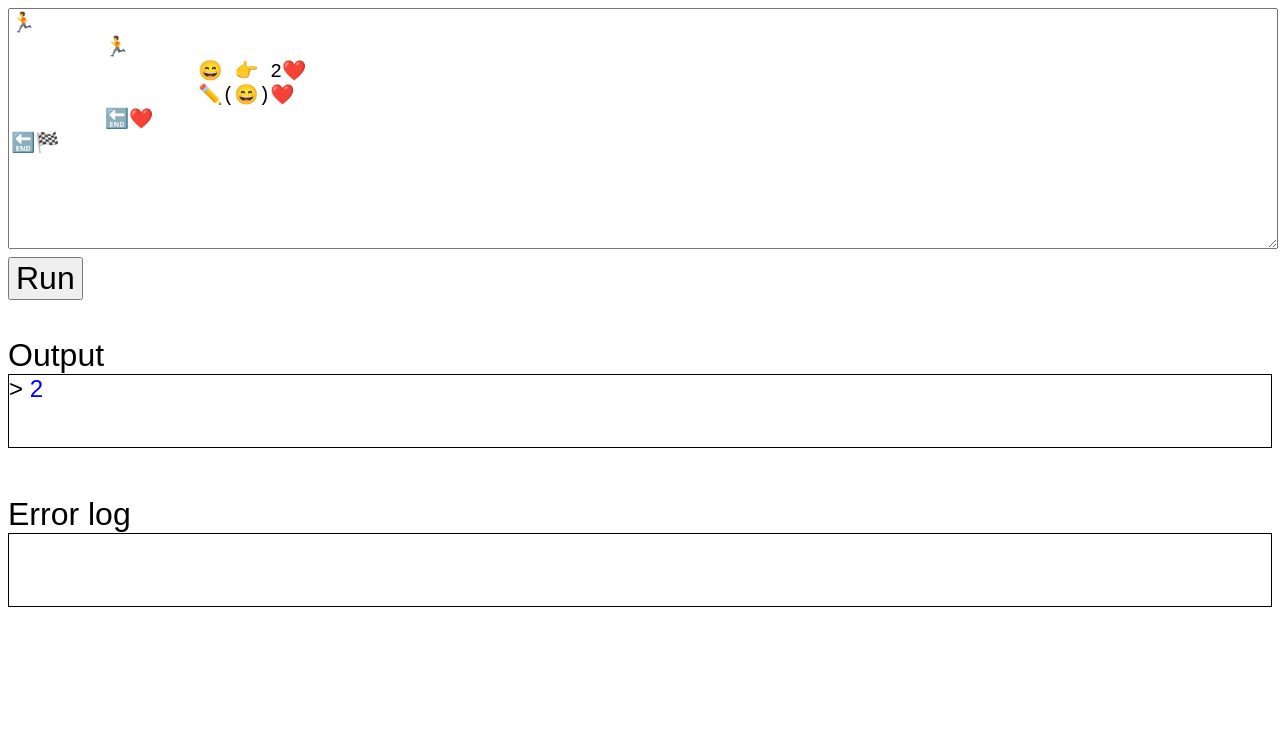
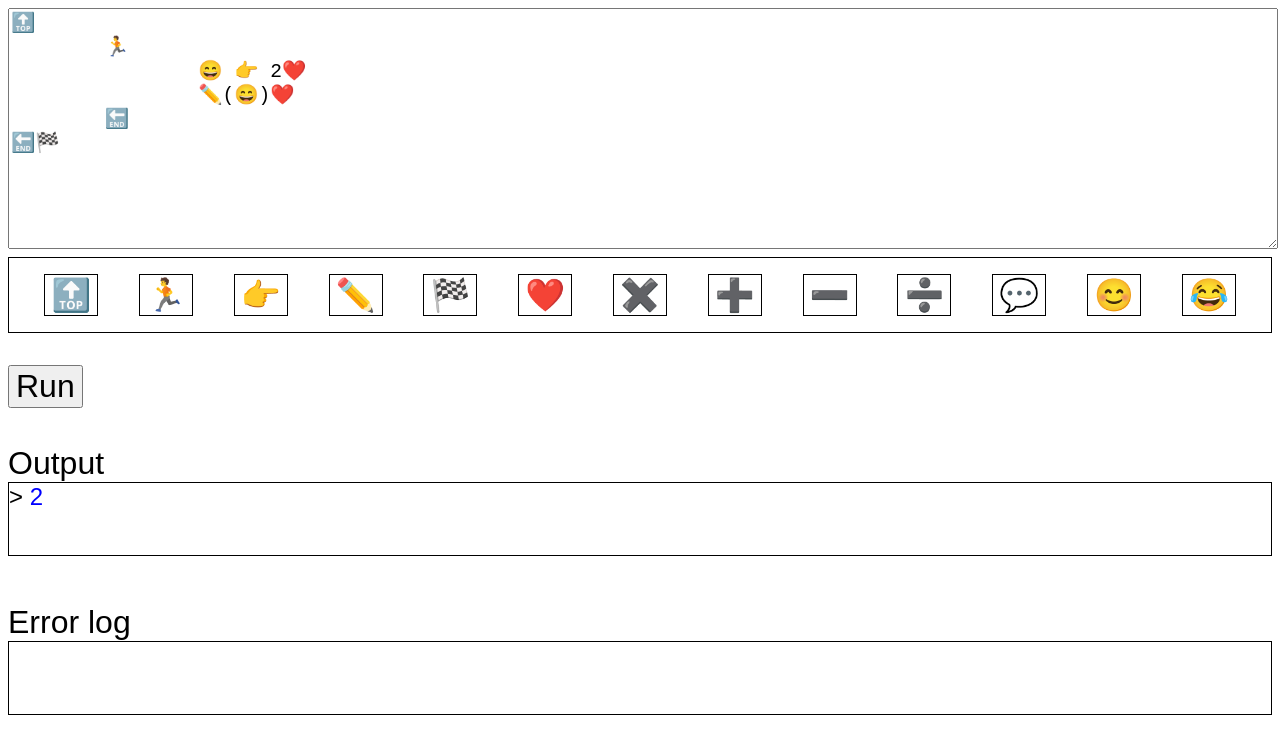
Before and after one commit to peter-grajcar/emojiScript, a plain HTML site: page index.html in a window 1280 px wide. Both pictures are taken after a click on the button "Run". Drawn offline with Linux system fonts and the light colour scheme.

Commit message:
Updated README.md, added STRING data type, updated NUMBER data type, fixed multiplication operator, updated editor

```diff
--- a/index.html
+++ b/index.html
@@ -4,11 +4,14 @@
 		<meta charset="UTF-8" />
 		<meta name="viewport" content="width=device-width, initial-scale=1.0" />
 		<style>
+			*:focus { outline: none; }
 			body { font-size: 2em; font-family: arial; }
 			button { font-size: 1em; }
 			textarea { font-size: 0.75em; overflow:scroll; white-space: nowrap; resize: vertical; }
 			#output { min-height: 3em; border: 1px solid black; overflow-x: scroll; overflow-y: visible; white-space: nowrap; font-size: 0.75em; margin-bottom: 2em; }
 			#error { min-height: 3em; border: 1px solid black; overflow-x: scroll; overflow-y: visible; white-space: nowrap; font-size: 0.75em; color: red; }
+			#keyboard { border: 1px solid black; margin-bottom: 1em; text-align: center; }
+			#keyboard button { border: 1px solid black; background: none; margin: 0.5em;}
 		</style>
 		<script src="interpreter.js"></script>
 		<script src="parser.js"></script>
@@ -17,13 +20,22 @@
 		<script src="utils.js"></script>
 	</head>
 	<body>
-		<textarea style="width: 100%" rows="10" id="code">
-🏃
-	🏃
-		😄 👉 2❤️
-		✏️(😄)❤️
-	🔚❤️
-🔚🏁</textarea>
+		<textarea style="width: 100%" rows="10" id="code">🔝&#10;	🏃&#10;		😄 👉 2❤️&#10;		✏️(😄)❤️&#10;	🔚&#10;🔚🏁</textarea>
+		<div id="keyboard">
+			<button class="key" value="🔝">🔝</button>
+			<button class="key" value="🏃">🏃</button>
+			<button class="key" value="👉">👉</button>
+			<button class="key" value="✏️">✏️</button>
+			<button class="key" value="🏁">🏁</button>
+			<button class="key" value="❤️">❤️</button>
+			<button class="key" value="✖️">✖️</button>
+			<button class="key" value="➕">➕</button>
+			<button class="key" value="➖">➖</button>
+			<button class="key" value="➗">➗</button>
+			<button class="key" value="💬">💬</button>
+			<button class="key" value="😊">😊</button>
+			<button class="key" value="😂">😂</button>
+		</div>
 		<button id="run">Run</button><br><br>
 		Output
 		<div id="output"></div>
@@ -48,6 +60,19 @@
 				}
 			}
 
+			var elements = document.getElementsByClassName("key");
+			for(var i = 0; i < elements.length; i++){
+				var element = elements[i];
+				element.onclick = function () {
+					console.log("A");
+					var textarea = document.getElementById("code");
+					var start = textarea.selectionStart;
+					textarea.value = textarea.value.substring(0,start) + this.value + textarea.value.substring(textarea.selectionEnd);
+					textarea.selectionEnd = start+this.value.length;
+					textarea.focus();
+				}
+			}
+
 		</script>
 	</body>
 </html>
--- a/interpreter.js
+++ b/interpreter.js
@@ -3,5 +3,6 @@ var Interpreter = function (parser) {
 
 	this.parse = function () {
 		this.parser.program();
+		//console.log(this.parser.GLOBAL_SCOPE);
 	}
 }
--- a/lexer.js
+++ b/lexer.js
@@ -6,7 +6,8 @@ var Lexer = function (code) {
 	var ignore = [" ", "\t", "\n"];
 	this.def = {
 		EOF: "EOF",
-		INT: "INTEGER",
+		NUM: "NUMBER",
+		STRING: "STRING",
 		PLUS: "PLUS",
 		MINUS: "MINUS",
 		MUL: "MULTIPLY",
@@ -19,23 +20,26 @@ var Lexer = function (code) {
 		ID: "IDENTIFIER",
 		ASSIGN: "ASSIGN",
 		SEMI: "SEMICOLON",
-		WRITE: "WRITE"
+		WRITE: "WRITE",
+		PROGRAM: "PROGRAM"
 	}
 	this.op = {
 		PLUS: "➕",
 		MINUS: "➖",
-		MUL: "✖",
+		MUL: "✖️",
 		DIV: "➗",
 		LPAR: "(",
 		RPAR: ")",
 		ASSIGN: "👉",
 		SEMI: "❤️",
-		DOT: "🏁"
+		DOT: "🏁",
+		STRING: "💬"
 	}
 	this.keywords = {
 		"🏃": new Token(this.def.BEGIN, "🏃"),
 		"🔚": new Token(this.def.END, "🔚"),
-		"✏️": new Token(this.def.WRITE, "✏️")
+		"✏️": new Token(this.def.WRITE, "✏️"),
+		"🔝": new Token(this.def.PROGRAM, "🔝")
 	}
 
 	this.error = function (msg) {
@@ -83,6 +87,10 @@ var Lexer = function (code) {
 				this.nextChar();this.nextChar();
 				return new Token(this.def.SEMI, this.op.SEMI);
 			}
+			if(this.currentChar == this.op.STRING.charAt(0) && this.furtherChar() == this.op.STRING.charAt(1)){
+				this.nextChar();this.nextChar();
+				return this.string();
+			}
 
 			if(this.currentChar == this.op.PLUS.charAt(0)){
 				this.nextChar();
@@ -92,8 +100,8 @@ var Lexer = function (code) {
 				this.nextChar();
 				return new Token(this.def.MINUS, this.op.MINUS);
 			}
-			if(this.currentChar == this.op.MUL.charAt(0)){
-				this.nextChar();
+			if(this.currentChar == this.op.MUL.charAt(0) && this.furtherChar() == this.op.MUL.charAt(1)){
+				this.nextChar();this.nextChar();
 				return new Token(this.def.MUL, this.op.MUL);
 			}
 			if(this.currentChar == this.op.DIV.charAt(0)){
@@ -112,20 +120,32 @@ var Lexer = function (code) {
 			if(isAlpha(this.currentChar))
 				return this.id();
 			if(isDigit(this.currentChar))
-				return this.integer();
+				return this.num();
 
 			this.error("Unexpected Token '" + this.currentChar + "'");
 			this.nextChar();
 		}
 		return new Token(this.def.EOF, null);
 	}
-	this.integer = function () {
+	this.num = function () {
 		var result = "";
-		while(isDigit(this.currentChar)){
+		var f = false;
+		while(isDigit(this.currentChar) || (!f && this.currentChar == ".")){
+			if(this.currentChar == ".")
+				f = true;
 			result += this.currentChar;
 			this.nextChar();
 		}
-		return new Token(this.def.INT, parseInt(result));
+		return new Token(this.def.NUMBER, parseFloat(result));
+	}
+	this.string = function () {
+		var result = "";
+		while(!(this.currentChar == this.op.STRING.charAt(0) && this.furtherChar() == this.op.STRING.charAt(1))){
+			result += this.currentChar;
+			this.nextChar();
+		}
+		this.nextChar();this.nextChar();
+		return new Token(this.def.STRING, result);
 	}
 	this.id = function () {
 		var result = "";
--- a/parser.js
+++ b/parser.js
@@ -9,7 +9,7 @@ var Parser = function (lexer) {
 		if(this.currentToken.type == type)
 			this.currentToken = this.lexer.nextToken();
 		else
-			this.lexer.error("Unexpected " + this.currentToken + " Expected " + this.lexer.op[type]);
+			this.lexer.error("Unexpected " + this.currentToken + " Expected " + this.lexer.def[type]);
 	}
 
 	this.factor = function () {
@@ -22,8 +22,8 @@ var Parser = function (lexer) {
 			this.expect(this.lexer.def.MINUS);
 			return this.unOp(token, this.factor());
 		}
-		else if(token.type == this.lexer.def.INT){
-			this.expect(this.lexer.def.INT);
+		else if(token.type == this.lexer.def.NUMBER){
+			this.expect(this.lexer.def.NUMBER);
 			return token.val;
 		}
 		else if(token.type == this.lexer.def.LPAR){
@@ -31,6 +31,9 @@ var Parser = function (lexer) {
 			var result = this.expr();
 			this.expect(this.lexer.def.RPAR);
 			return result;
+		}else if(token.type == this.lexer.def.STRING){
+			this.expect(this.lexer.def.STRING);
+			return token.val;
 		}else{
 			return this.GLOBAL_SCOPE[this.variable()];
 		}
@@ -66,7 +69,9 @@ var Parser = function (lexer) {
 		return left;
 	}
 	this.program = function () {
+		this.expect(this.lexer.def.PROGRAM);
 		var cs = this.compoundStatement();
+		this.expect(this.lexer.def.END);
 		this.expect(this.lexer.def.DOT);
 		return cs;
 	}
@@ -81,7 +86,6 @@ var Parser = function (lexer) {
 		}
 
 		this.expect(this.lexer.def.END);
-
 		return compound;
 	}
 	this.statementList = function () {
```
Also changed, not shown: 1 other file.
